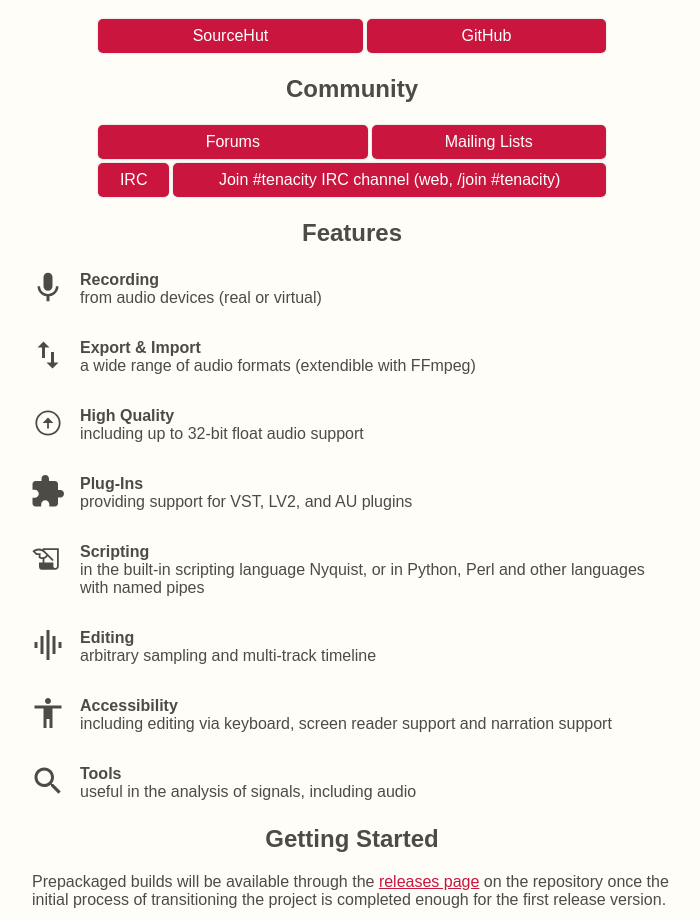
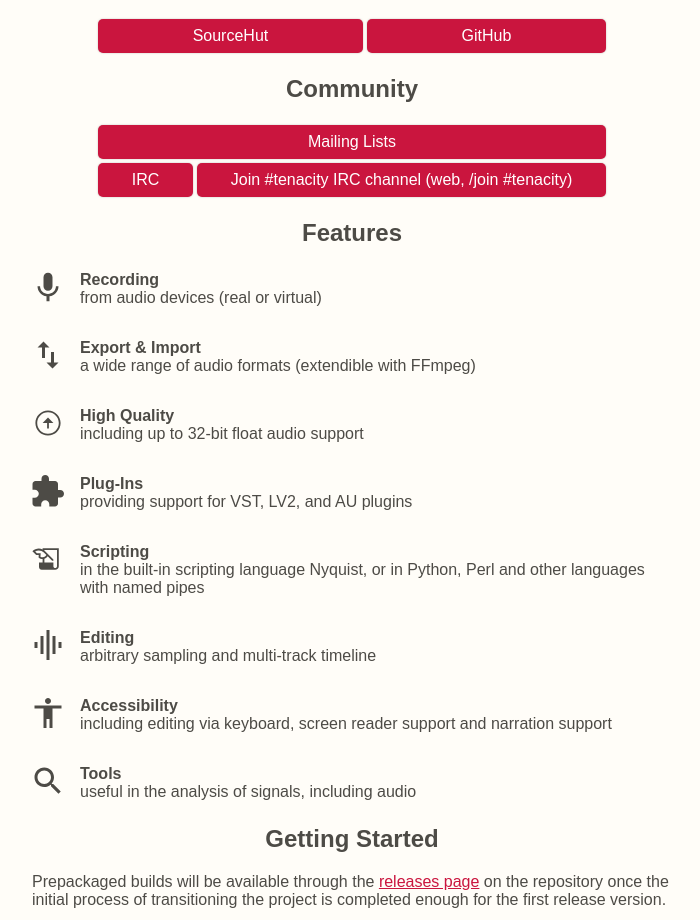
Before and after one commit to Sosasees/tenacity-webpage, a plain HTML site: page index.html in a window 1280 px wide. Shown: the part 1066-1986 px from the top of the page, without its empty margins (288-988 px from the left). Drawn offline with Linux system fonts and the light colour scheme.

Commit message:
Remove "Forums" Placeholder Link @SFR-git pointed out that one of the mailing lists (tenacity-discuss) IS the forums: https://github.com/tenacityteam/tenacity/issues/163#issuecomment-886643873
Signed-off-by: Sosasees <sosasees@protonmail.com>

```diff
--- a/index.html
+++ b/index.html
@@ -74,9 +74,6 @@ and is developed by a group of volunteers as open-source software.
 <h2>Community</h2>
 
 <div class="buttons-section">
-  <a href="placeholder.html" class="community-forums-link button">
-    Forums
-  </a>
   <a href="https://sr.ht/~tenacity/tenacity/lists" class="community-maillist-link button">
     Mailing Lists
   </a>
--- a/styles/buttons-layout.css
+++ b/styles/buttons-layout.css
@@ -18,13 +18,9 @@
 	grid-column: 2;
 }
 
-.community-forums-link {
-	grid-row: 1;
-	grid-column: 1 / 5;
-}
 .community-maillist-link {
 	grid-row: 1;
-	grid-column: 5 / 7;
+	grid-column: 1 / 3;
 }
 .community-irc-link {
 	grid-row: 3;
@@ -32,5 +28,5 @@
 }
 .community-irc-join-link {
 	grid-row: 3;
-	grid-column: 2 / 7;
+	grid-column: 2 / 3;
 }
```
Also changed, not shown: placeholder.html (+1 -1 lines).
